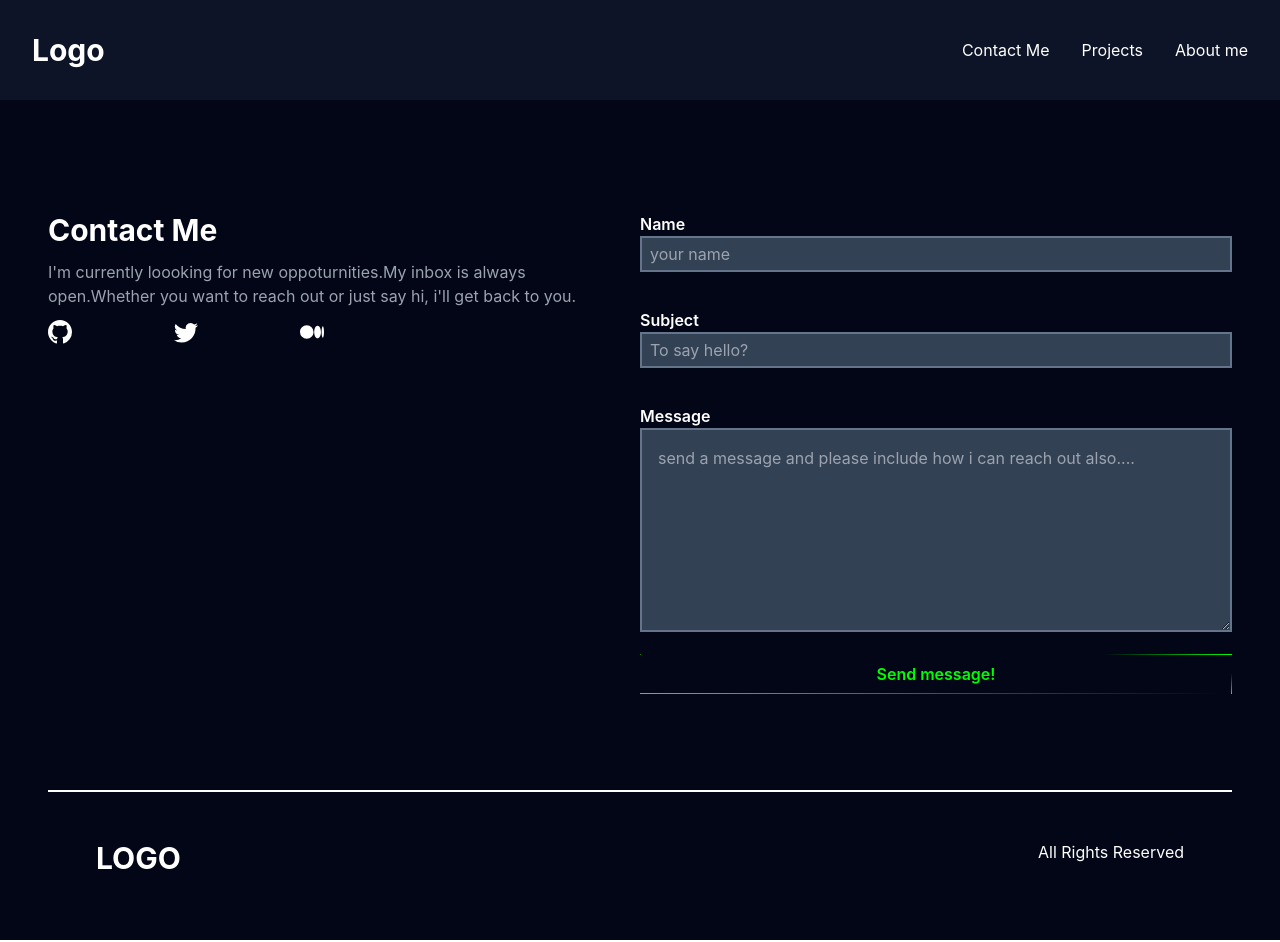
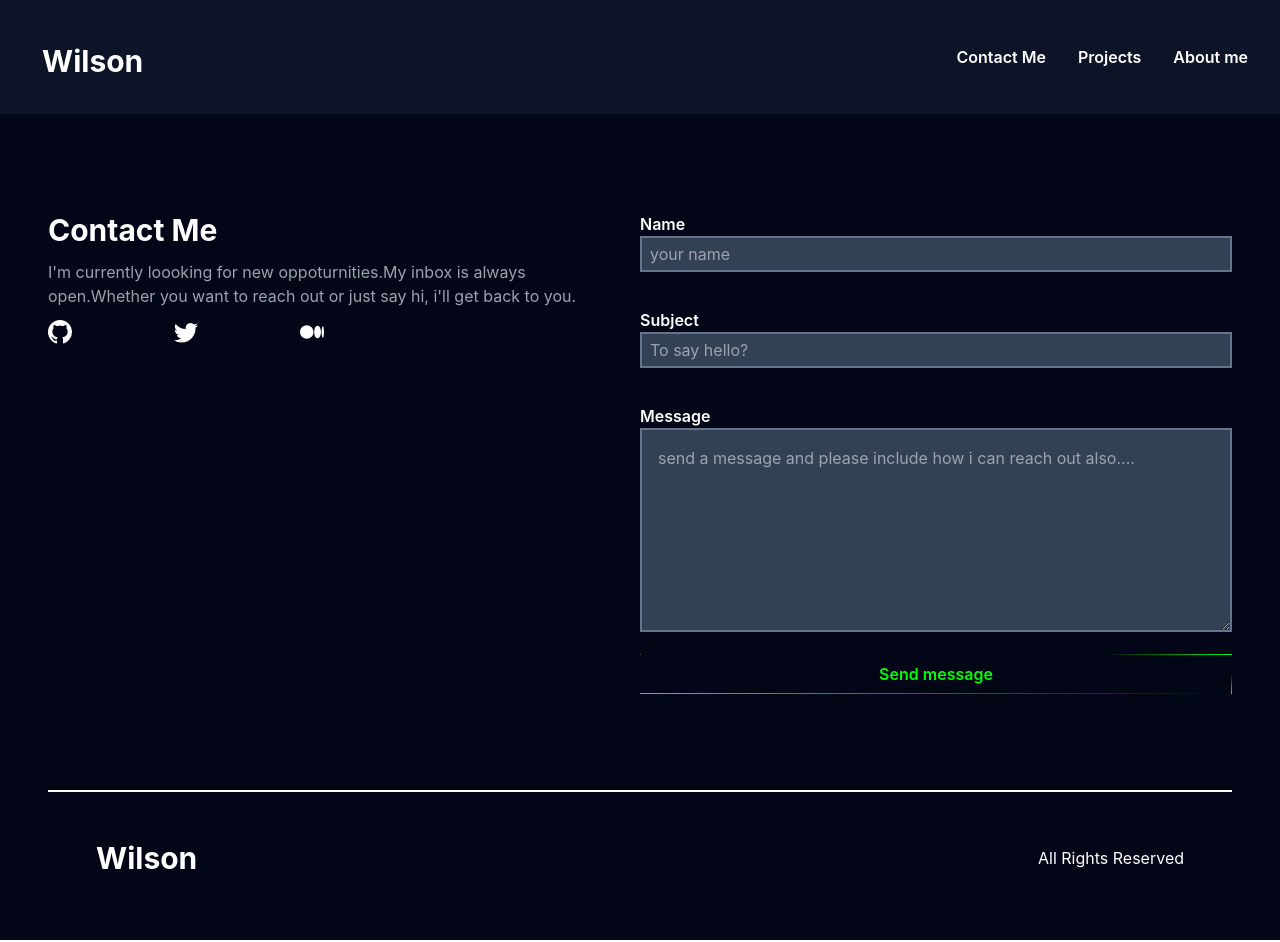
Before and after one commit to WilsonTomisin/personal-portfolio, a React (Create React App) app: page /contact in a window 1280 px wide. Built offline with nearby package versions, Linux system fonts and the light colour scheme.

Commit message:
gradient added on hover

```diff
--- a/src/components/EmailSection.jsx
+++ b/src/components/EmailSection.jsx
@@ -94,12 +94,12 @@ export const EmailSection = () => {
                      className=' w-full p-4  bg-slate-700 border-2 border-slate-500' ></textarea>
                   </div>
                   <div className='wrapper'>
-                    <button type='submit' className=' send-btn w-full px-4 py-2 font-semibold rounded-lg'>
+                    <button type='submit' className=' send-btn w-full px-4 py-2 font-semibold rounded-md'>
                       <span></span>
                       <span></span>
                       <span></span>
                       <span></span>
-                      Send message!
+                      Send message
                     </button>
                   </div>
           </form>
--- a/src/components/Footer.jsx
+++ b/src/components/Footer.jsx
@@ -3,8 +3,8 @@ import React from 'react'
 export const Footer = () => {
   return (
     <footer className=' z-10 border-t-2  text-white border-white'>
-        <div className=' flex justify-between p-12 '>
-            <span className=' text-3xl font-bold '>LOGO</span>
+        <div className=' flex items-center justify-between md:p-12 p-2 py-4 '>
+            <span className=' text-3xl font-bold '>Wilson</span>
             <p className=' '>
                 All Rights Reserved
             </p>
--- a/src/components/Header.jsx
+++ b/src/components/Header.jsx
@@ -35,24 +35,14 @@ export const Header= () => {
             <div>
               <button className=' bg-gradient-to-br from-green-500 via-blue-500 to-blue-950 px-6 py-3 rounded-full mr-4'>Hire Me</button>
               <button className=' bg-transparent text-white px-1 py-1 rounded-full bg-gradient-to-r
-              from-green-500 via-blue-500 to-blue-950 hover:bg-gradient-to-tr  transition-all duration-1000 ease-in-out'>
+              from-green-500 via-blue-500 to-blue-950 hover:bg-gradient-to-tr '>
                 <span className=' block bg-slate-950 rounded-full px-5 py-2 '>Download CV</span>
               </button>
             </div>
         </div>
-        <div className=' rounded-full h-64 w-64 mx-auto mt-3 md:mt-0 md:mx-0 bg-slate-700'>
+        <div className=' rounded-full h-64 w-64 mx-auto mt-3 md:mt-0 md:mx-0 bg-slate-700 '>
             <img src={emoji} alt=" emoji character"  className=' w-64 h-64'/>
-            {/* <svg
-                xmlns="http://www.w3.org/2000/svg"
-                viewBox="0 0 100 100"
-              >
-                <path
-                  d="M0 100V0l50 50 50-50v100L75 75l-25 25-25-25z"
-                  // variants={icon}
-                  // initial="hidden"
-                  // animate="visible"
-                />
-            </svg> */}
+
         </div>
     </section>
   )
--- a/src/components/MenuOverlay.jsx
+++ b/src/components/MenuOverlay.jsx
@@ -1,11 +1,12 @@
 import React from 'react'
 import NavLinks from './NavLinks'
+import './menu.css'
 
 export const MenuOverlay = ({links}) => {
   return (
     <ul className=' flex items-center flex-col py-6 h-screen'>
         {links.map((link, index)=>(
-            <li key={index} className=' py-3'>
+            <li key={index} className=' menu-items py-3'>
                 <NavLinks href={link.path} name={link.name}/>
             </li>
         ))}
--- a/src/components/NavBar.jsx
+++ b/src/components/NavBar.jsx
@@ -3,7 +3,9 @@ import NavLinks from './NavLinks'
 import { MenuOverlay } from './MenuOverlay'
 import { FaBarsStaggered} from 'react-icons/fa6'
 import {AiOutlineCloseSquare} from 'react-icons/ai'
-import { Link } from 'react-router-dom'
+import { Link } from 'react-router-dom';
+import { motion } from 'framer-motion' ;
+import './navbar.css' ;
 
 export const linkItems=[
     {name:'Contact Me', path: '/contact'},
@@ -18,7 +20,19 @@ export const NavBar = () => {
     <nav className=' z-50 p-8 text-white fixed top-0 left-0 right-0 bg-slate-900 bg-opacity-90'>
         <div className=' flex flex-wrap items-center justify-between'>
             <Link to={'/'} className=' font-bold text-3xl'>
-                Logo
+                <motion.svg width="200" height="50" xmlns="http://www.w3.org/2000/motion.svg"
+                  initial={{ opacity: 0, y: -20 }}
+                  animate={{ opacity: 1, y: 0 }}
+                  transition={{ duration: 0.5 }}>
+                    <motion.text x="10" y="40"
+                    font-family="Arial" font-size="44" fill="white"
+                    initial={{ opacity: 0 }}
+                    animate={{ opacity: 1 }}
+                    transition={{ delay: 0.5, duration: 0.5 }}
+                    >
+                        Wilson
+                    </motion.text>
+                </motion.svg>
             </Link>
             <div className=' block md:hidden '>
                 {isOpen ?
@@ -30,7 +44,7 @@ export const NavBar = () => {
                 <ul className=' flex flex-row space-x-8'>
                     {linkItems.map((item, index)=>(
 
-                        <li key={index}>
+                        <li key={index} className=' nav-items font-semibold'>
                             <NavLinks href={item.path} name={item.name}/>
                         </li>
                     ))}
--- a/src/components/aboutsection.css
+++ b/src/components/aboutsection.css
@@ -8,7 +8,7 @@
       position: absolute;
       height: 3px;
       width: 0%;
-      background-color: limegreen;
+      background: linear-gradient(90deg , darkblue , lime);;
       left: 0;
       bottom: -10px;
       transition: all .5s ease-in-out;
--- /dev/null
+++ b/src/components/menu.css
@@ -0,0 +1,18 @@
+.menu-items{
+    position: relative;
+}
+
+.menu-items::after{
+    content: '';
+    position: absolute;
+    height: 3px;
+    width: 0%;
+    background-color: linear-gradient(90deg , darkblue , lime);;
+    left: 0;
+    bottom: -2px;
+    transition: all .5s ease-in-out;
+}
+
+.menu-items:hover::after{
+    width: 100%;
+}
--- /dev/null
+++ b/src/components/navbar.css
@@ -0,0 +1,18 @@
+.nav-items{
+    position: relative;
+}
+
+.nav-items::after{
+    content: '';
+    position: absolute;
+    height: 3px;
+    width: 0%;
+    background: linear-gradient(90deg , darkblue , lime);
+    left: 0;
+    bottom: -10px;
+    transition: all .5s ease-in-out;
+}
+
+.nav-items:hover::after{
+    width: 100%;
+}
```
